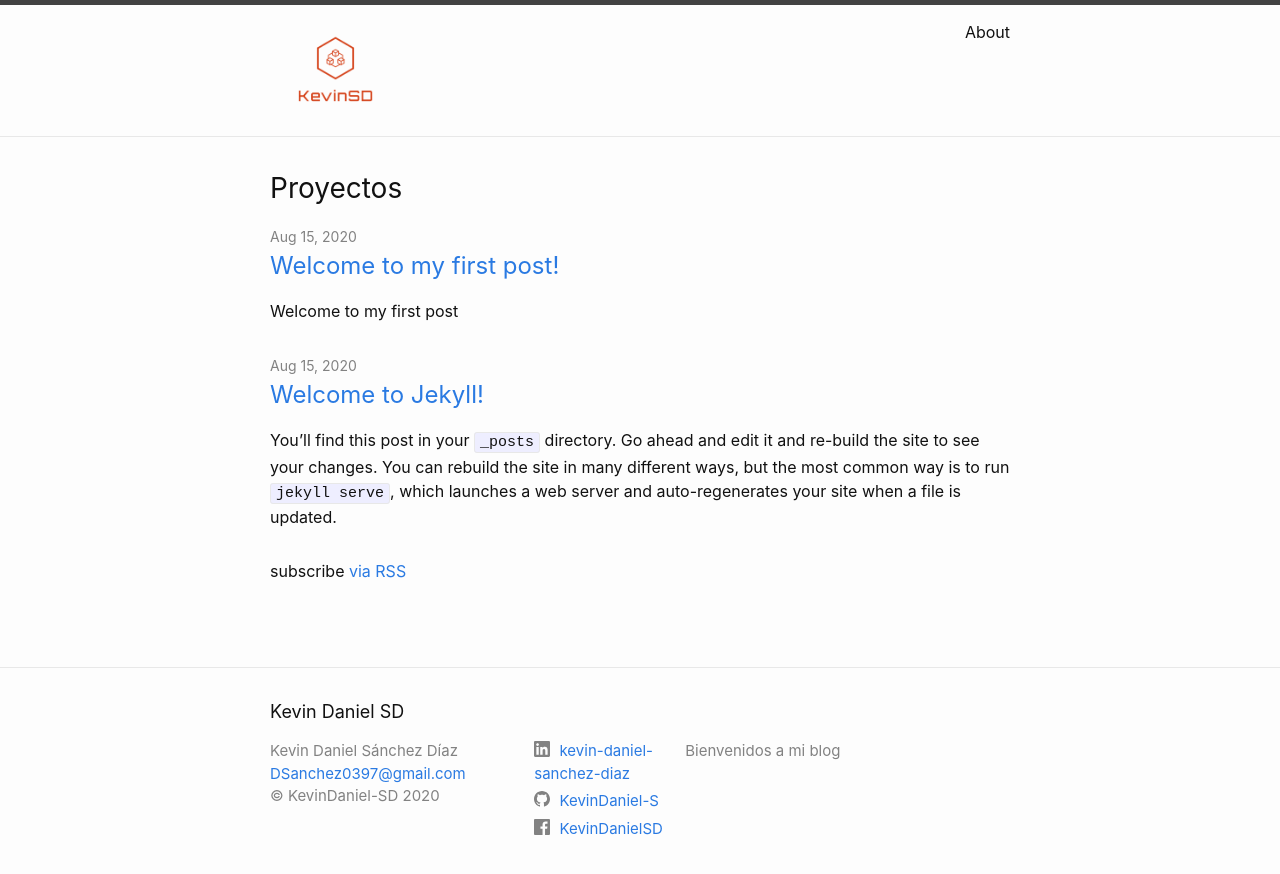
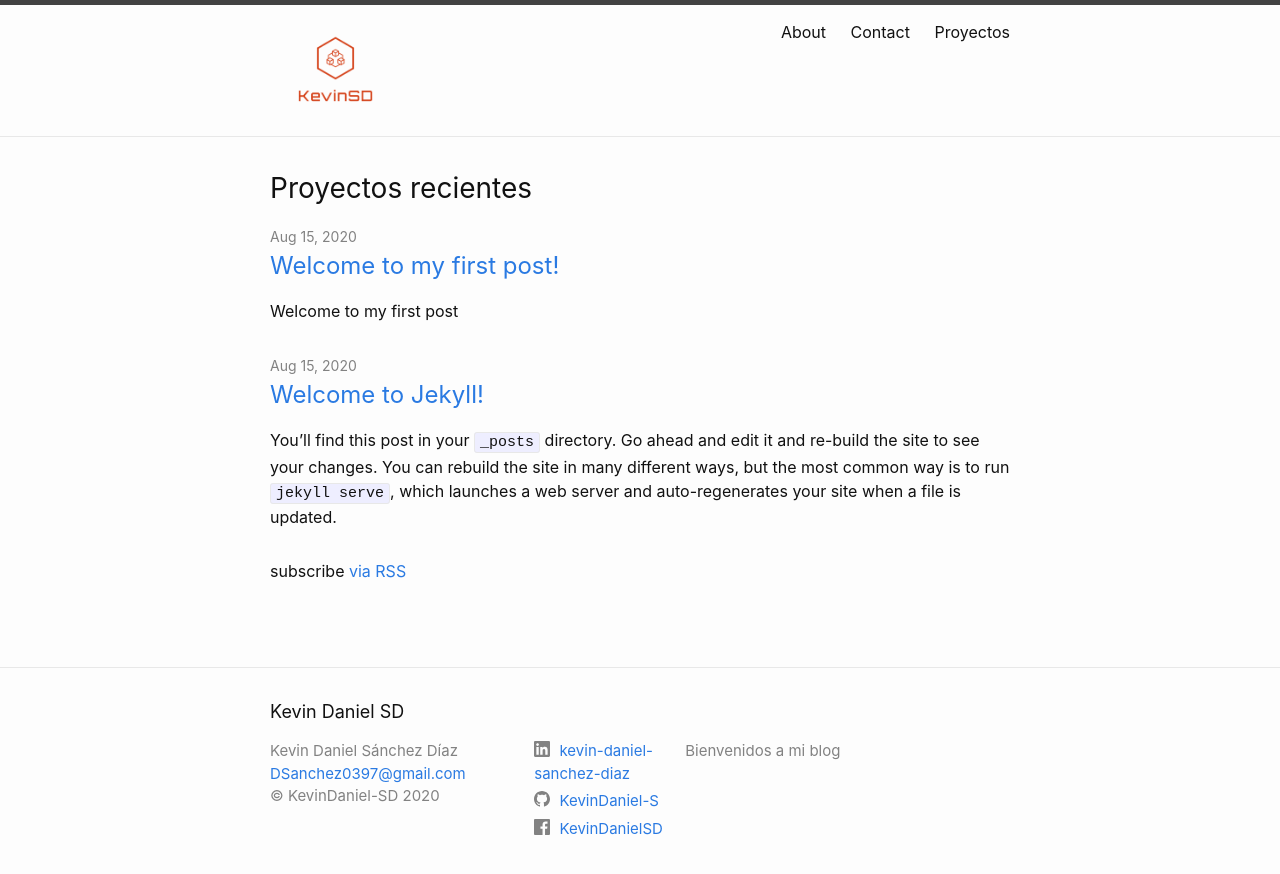
Before and after one commit to KevinDaniel-S/KevinDaniel-S.github.io, a Jekyll site: the page built from index.markdown, in a window 1280 px wide. Shown: the top 874 px of the page. Built offline with Jekyll 4.4.1, drawn with Linux system fonts in a browser that asks for light colours.

Commit message:
Proyectos

```diff
--- a/_includes/head.html
+++ b/_includes/head.html
@@ -8,5 +8,5 @@
   {%- if jekyll.environment == 'production' and site.google_analytics -%}
     {%- include google-analytics.html -%}
   {%- endif -%}
-  <link rel="shortcut icon" href="/images/favicon.png"/>
+  <link rel="shortcut icon" href="/images/favicon.ico"/>
 </head>
--- a/_layouts/home.html
+++ b/_layouts/home.html
@@ -10,7 +10,7 @@ layout: default
   {{ content }}
 
   {%- if site.posts.size > 0 -%}
-    <h2 class="post-list-heading">{{ page.list_title | default: "Proyectos" }}</h2>
+    <h2 class="post-list-heading">{{ page.list_title | default: "Proyectos recientes" }}</h2>
     <ul class="post-list">
       {%- for post in site.posts -%}
       <li>
--- /dev/null
+++ b/_layouts/proyects.html
@@ -0,0 +1,5 @@
+---
+layout: default
+---
+
+Lista completa de proyectos
--- /dev/null
+++ b/contact.markdown
@@ -0,0 +1,6 @@
+---
+layout: page
+title: Contact
+permalink: /contact/
+---
+Contact me
--- /dev/null
+++ b/proyectos.markdown
@@ -0,0 +1,6 @@
+---
+layout: proyects
+title: Proyectos
+permalink: /proyectos/
+---
+Lista de proyectos
```
Also changed, not shown: images/favicon.ico (added).
